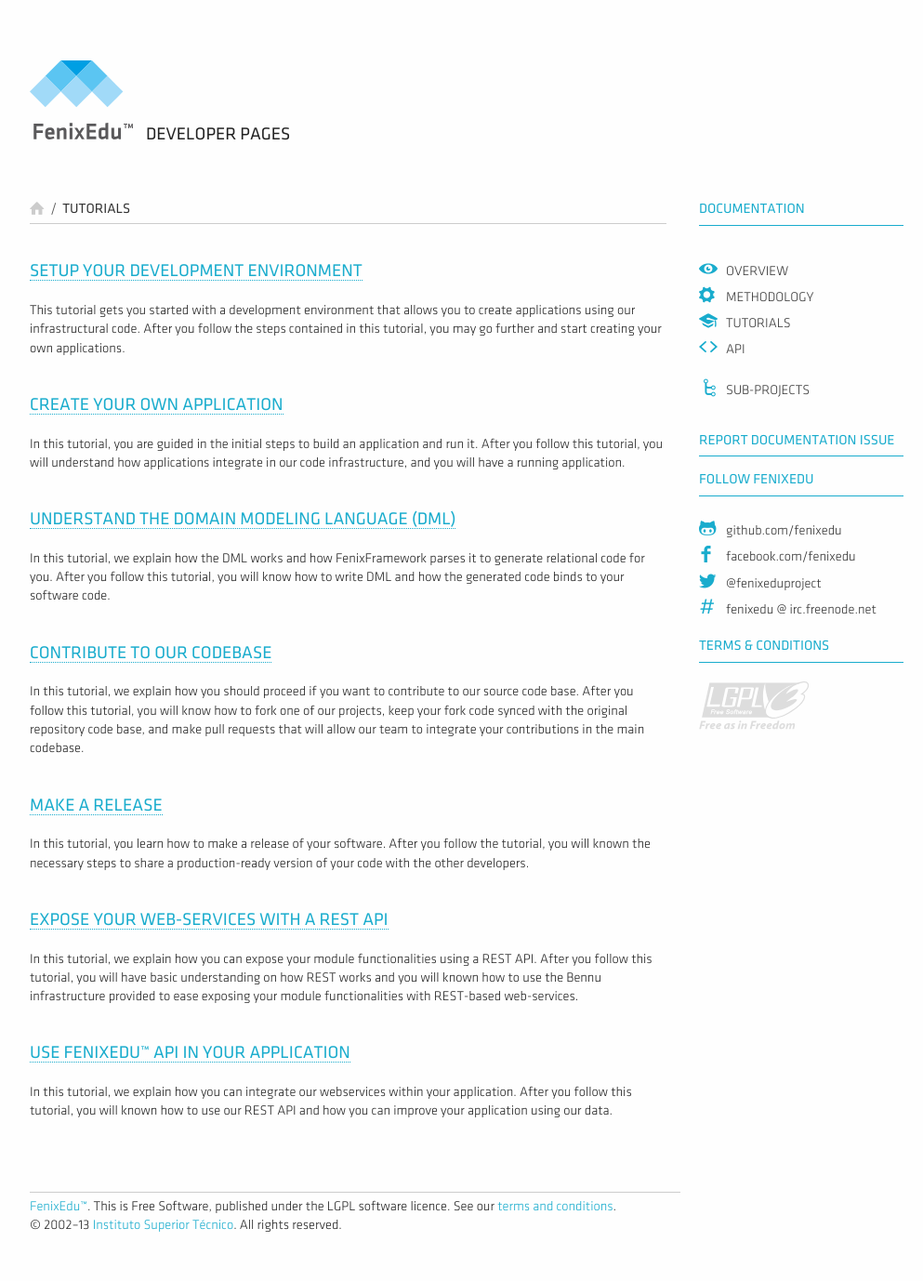
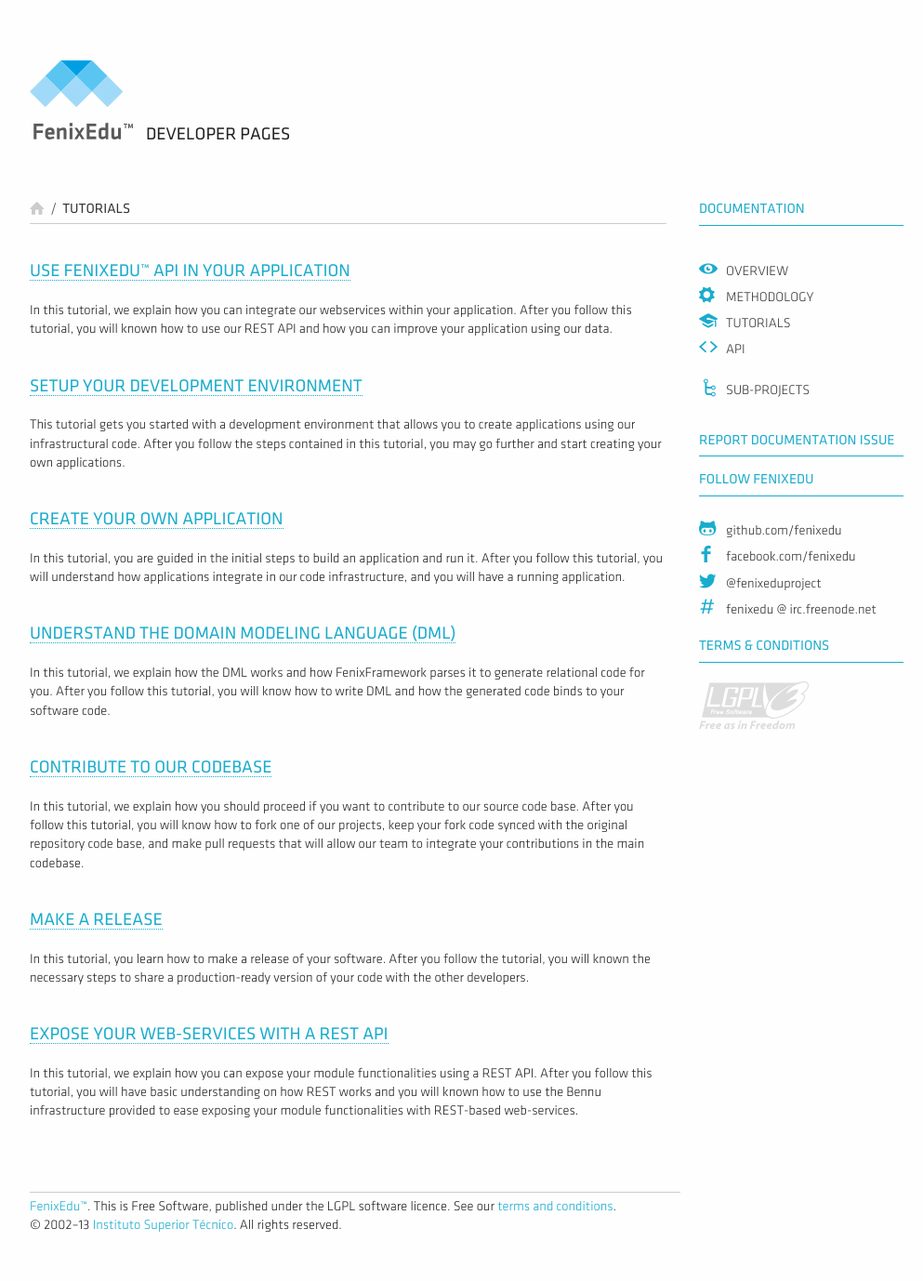
Before and after one commit to FenixEdu/fenixedu.github.io, a Jekyll site: the page built from dev/tutorials/index.md, in a window 1280 px wide. Shown: the whole page at 93% size, without its empty margins (128-1121 px from the left). Built offline with Jekyll 4.4.1, drawn with Linux system fonts in a browser that asks for light colours; nearby versions of some CDN libraries; Markdown is read by kramdown in place of the engine named in the settings; part of the change alters nothing that is shown.

```diff
--- a/dev/tutorials/index.md
+++ b/dev/tutorials/index.md
@@ -3,6 +3,10 @@ layout: default
 breadcrumbs: [{ "text": "Tutorials", "url": "/dev/tutorials"}]
 root: "../"
 ---
+
+## [Use FenixEdu™ API in your Application][Use FenixEdu™ API in your Application]
+In this tutorial, we explain how you can integrate our webservices within your application. After you follow this tutorial, you will known how to use our REST API and how you can improve your application using our data.
+
 
 ## [Setup your development environment][Setup your development environment]
 This tutorial gets you started with a development environment that allows you to create applications
@@ -27,10 +31,6 @@ the necessary steps to share a production-ready version of your code with the ot
 ## [Expose your web-services with a REST API][Expose your web-services with a REST API]
 In this tutorial, we explain how you can expose your module functionalities using a REST API. After you follow this tutorial, you will have basic understanding on how REST works and you will known how to use the Bennu infrastructure provided to ease exposing your module functionalities with REST-based web-services.
 
-## [Use FenixEdu™ API in your Application][Use FenixEdu™ API in your Application]
-In this tutorial, we explain how you can integrate our webservices within your application. After you follow this tutorial, you will known how to use our REST API and how you can improve your application using our data.
-
-
 
 [Undestand the DML]: /dev/tutorials/understand-the-dml/
 [Setup your development environment]: /dev/tutorials/setup-your-development-environment/
```
